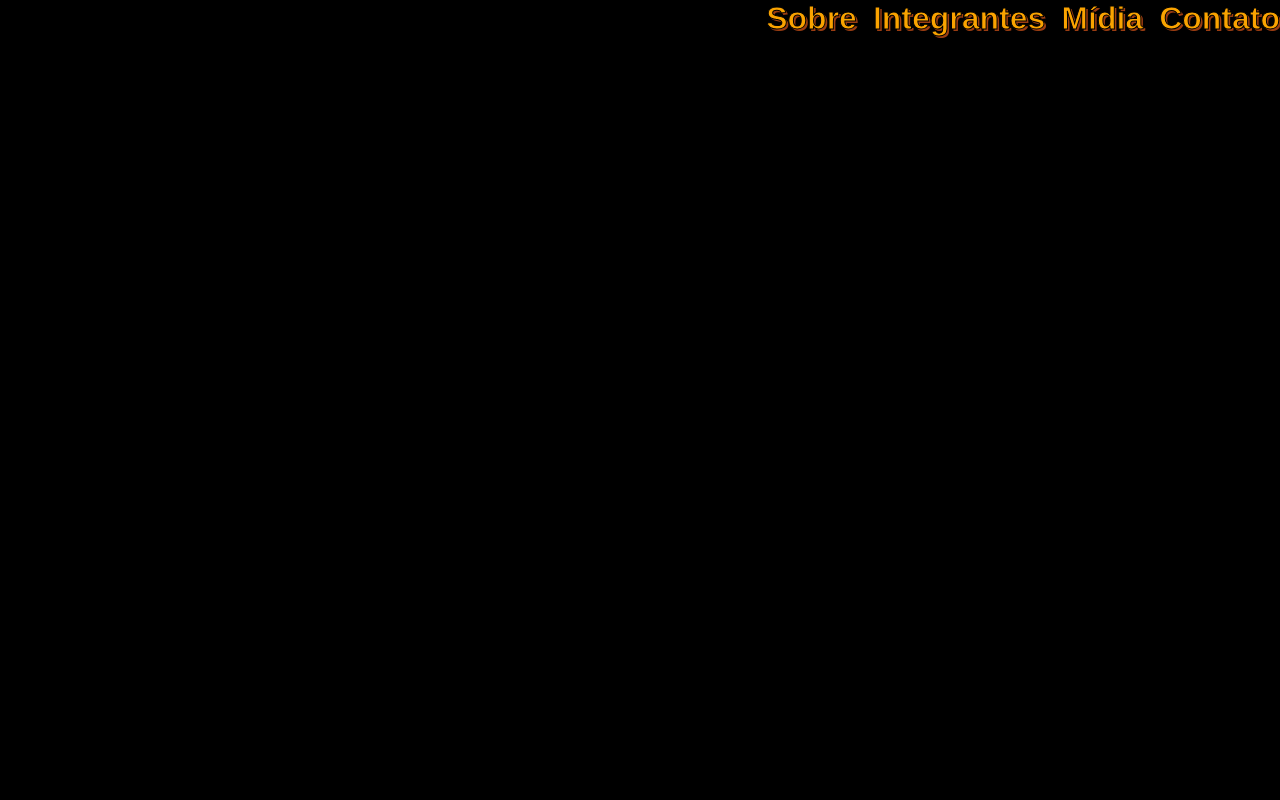
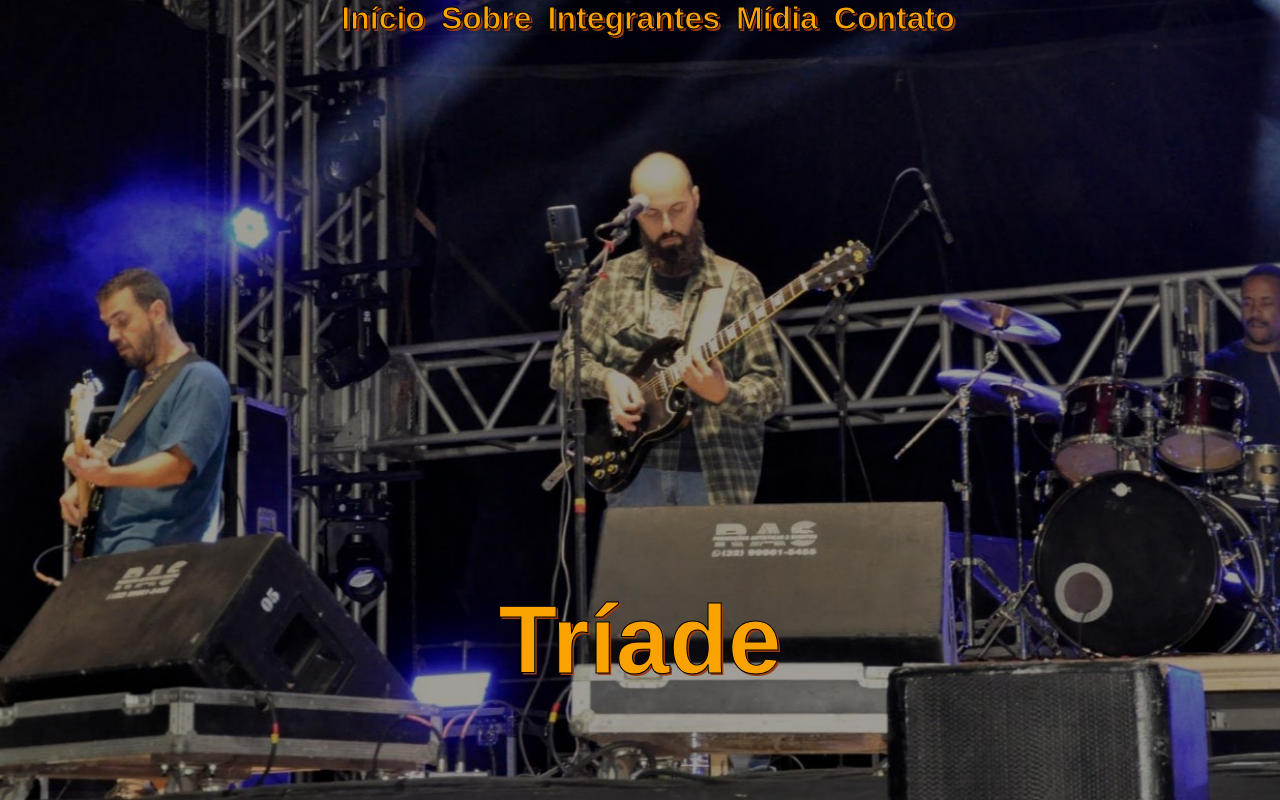
Before and after one commit to hemilioaraujo/triade, a plain HTML site: page index.html in a window 1280 px wide. Drawn offline with Linux system fonts and the light colour scheme; a web font is replaced by a local one.

Commit message:
feat: create main view

```diff
--- a/index.html
+++ b/index.html
@@ -9,6 +9,7 @@
   </head>
 
   <body>
+    <section class="main">
       <header>
         <div class="menu-button" onclick="toggleMenu()">
           <div></div>
@@ -18,12 +19,16 @@
 
         <nav class="nav-menu" id="nav-menu">
           <button class="close-button" onclick="toggleMenu()">X</button>
-        <a href="#">Sobre</a>
-        <a href="#">Integrantes</a>
-        <a href="#">Mídia</a>
-        <a href="#">Contato</a>
+          <a class="text-styled" href="#">Início</a>
+          <a class="text-styled" href="#about">Sobre</a>
+          <a class="text-styled" href="#">Integrantes</a>
+          <a class="text-styled" href="#">Mídia</a>
+          <a class="text-styled" href="#">Contato</a>
         </nav>
       </header>
+
+      <h1 class="text-styled">Tríade</h1>
+    </section>
 
     <script>
       function toggleMenu() {
--- a/style2.css
+++ b/style2.css
@@ -16,6 +16,7 @@
 
 body {
   background-color: var(--color-black);
+  color: var(--color-white);
 }
 
 header {
@@ -68,18 +69,46 @@ header {
 .nav-menu a {
   text-decoration: none;
   font-size: 2rem;
-  font-weight: bold;
   margin-bottom: 1rem;
-  color: var(--color-primary);
-  -webkit-text-stroke: 1px var(--color-black);
-  text-shadow: 2px 2px 0px var(--color-secondary);
 }
 
 .nav-menu.active {
   display: flex;
 }
 
+.main {
+  background-image: url(./assets/img/main-mobile.jpg);
+  background-size: cover;
+  width: 100vw;
+  height: 100vh;
+}
+
+.main h1 {
+  position: absolute;
+  top: 80%;
+  left: 50%;
+  transform: translate(-50%, -50%);
+  font-size: 6rem;
+}
+
+.container {
+  margin: 1rem 2rem;
+}
+
+.text-styled {
+  font-weight: bold;
+  color: var(--color-primary);
+  -webkit-text-stroke: 1px var(--color-black);
+  text-shadow: 2px 2px 0px var(--color-secondary);
+}
+
+
+
 @media (min-width: 768px) {
+  .header {
+    justify-content: flex-end;
+  }
+
   .menu-button {
     display: none;
   }
@@ -87,9 +116,8 @@ header {
   .nav-menu {
     display: flex !important;
     flex-direction: row;
+    justify-content: center;
     position: static;
-    width: auto;
-    box-shadow: none;
     background-color: transparent;
   }
 
@@ -101,7 +129,10 @@ header {
     display: none;
   }
 
-  .header {
-    justify-content: flex-end;
+  .main {
+    background-image: url(./assets/img/main-desktop.jpg);
+    background-size: cover;
+    width: 100vw;
+    height: 100vh;
   }
 }
```
Also changed, not shown: assets/img/main-desktop.jpg (added). Lines whose indentation alone changed are shown as unchanged.
